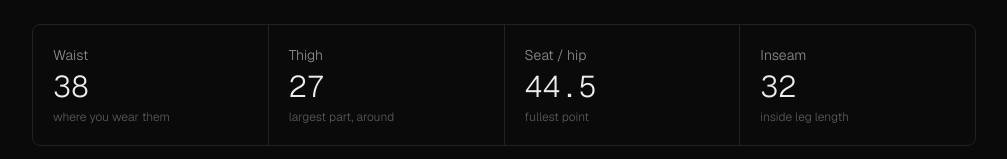
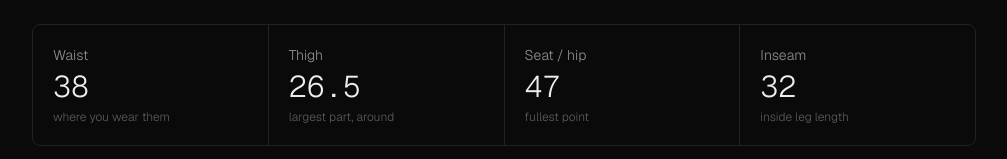
Before and after one commit to donovankdon/fitguide, a Next.js app: page / in a window 1280 px wide. Shown: the part 615-774 px from the top of the page, without its empty margins (136-1143 px from the left). Built offline with nearby package versions, Linux system fonts and the light colour scheme.

Commit message:
Use Don's measured thigh (26.5) + seat (47) in default profile; inseam confirmed 32

```diff
--- a/components/FitFinder.tsx
+++ b/components/FitFinder.tsx
@@ -9,9 +9,10 @@ import { ResultRow } from "@/components/ResultRow";
 
 const FEELS: FitFeel[] = ["slim", "regular", "relaxed"];
 
-// Default = Don's size (wears 38×32). Waist/inseam are real; thigh + seat are
-// estimated for a 38-waist athletic build until measured.
-const DEFAULT_BODY: BodyProfile = { waist: 38, thigh: 27, hip: 44.5, inseam: 32 };
+// Default = Don's MEASURED build (wears 38×32). Waist is pants-wear (his natural waist
+// measures ~40, but pants sit lower at ~38); inseam confirmed 32. Thigh + seat are now his
+// real measured numbers (thigh 26.5, seat 47), not estimates.
+const DEFAULT_BODY: BodyProfile = { waist: 38, thigh: 26.5, hip: 47, inseam: 32 };
 
 type BodyKey = keyof BodyProfile;
 const FIELDS: { key: BodyKey; label: string; hint: string }[] = [
```
